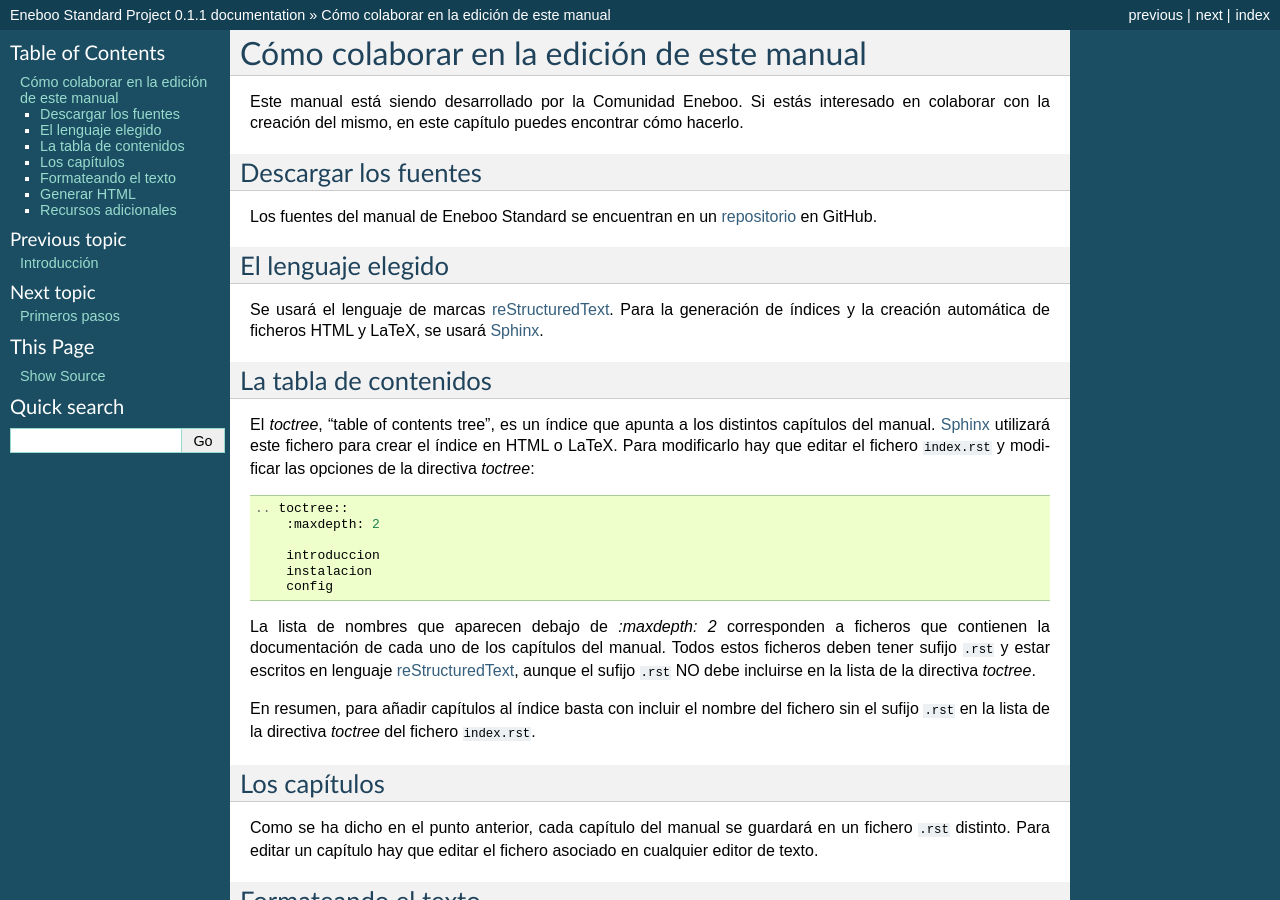
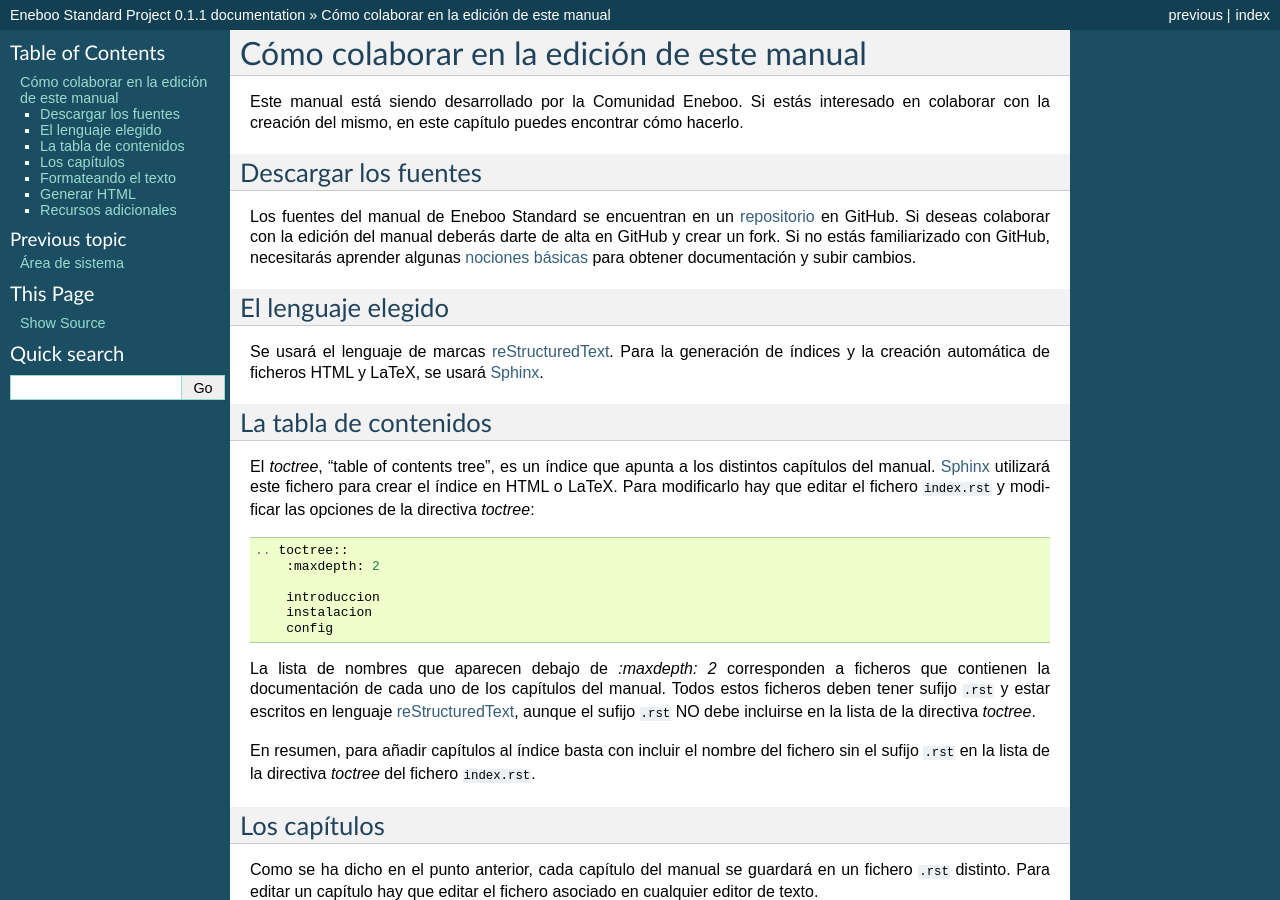
Before and after one commit to gestiweb/eneboo-doc, a Sphinx documentation site: the page built from features/prj0001-standard/source/como_colaborar.rst, in a window 1280 px wide and 900 px high. Built offline with Sphinx 7.4.7, drawn with Linux system fonts in a browser that asks for light colours; pages that are not in the unit, such as notebooks, are missing from menus.

Commit message:
Estructura básica completa

```diff
--- /dev/null
+++ b/features/prj0001-standard/source/area_sistema.rst
@@ -0,0 +1,9 @@
+==============================
+Área de sistema
+==============================
+
+Introducción
+-----------------------------------
+
+Administración
+-----------------------------------
--- a/features/prj0001-standard/source/como_colaborar.rst
+++ b/features/prj0001-standard/source/como_colaborar.rst
@@ -8,7 +8,7 @@
 Descargar los fuentes
 ---------------------------
 
-Los fuentes del manual de Eneboo Standard se encuentran en un repositorio_ en GitHub.
+Los fuentes del manual de Eneboo Standard se encuentran en un repositorio_ en GitHub. Si deseas colaborar con la edición del manual deberás darte de alta en GitHub y crear un fork. Si no estás familiarizado con GitHub, necesitarás aprender algunas `nociones básicas`_ para obtener documentación y subir cambios.
 
 
 El lenguaje elegido
@@ -126,3 +126,4 @@
 .. _Standard: https://github.com/gestiweb/eneboo-features/tree/master/prj0001-standard
 .. _figure: http://docutils.sourceforge.net/docs/ref/rst/directives.html#figure
 .. _Isolix: http://www.isolix.es
+.. _`nociones básicas`: http://help.github.com/
--- a/features/prj0001-standard/source/index.rst
+++ b/features/prj0001-standard/source/index.rst
@@ -12,11 +12,11 @@
    :maxdepth: 3
 
    introduccion
-   como_colaborar
    primeros_pasos
    area_facturacion
    area_financiera
    area_sistema
+   como_colaborar
 
 
 .. _eneboo.org: http://www.eneboo.org
```
Also changed, not shown: features/prj0001-standard/source/area_facturacion.rst (added, +21 -0 lines), features/prj0001-standard/source/area_financiera.rst (added, +12 -0 lines), features/prj0001-standard/source/introduccion.rst (+6 -1 lines).
